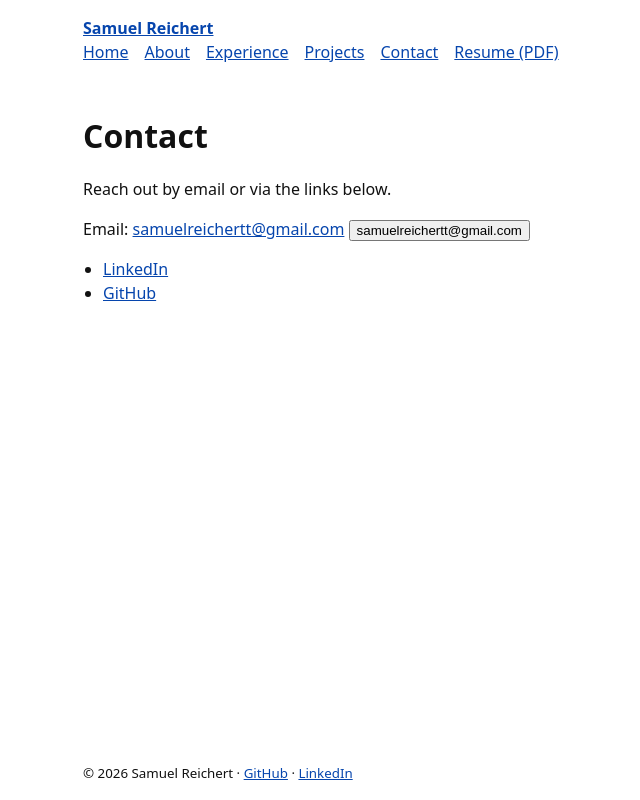
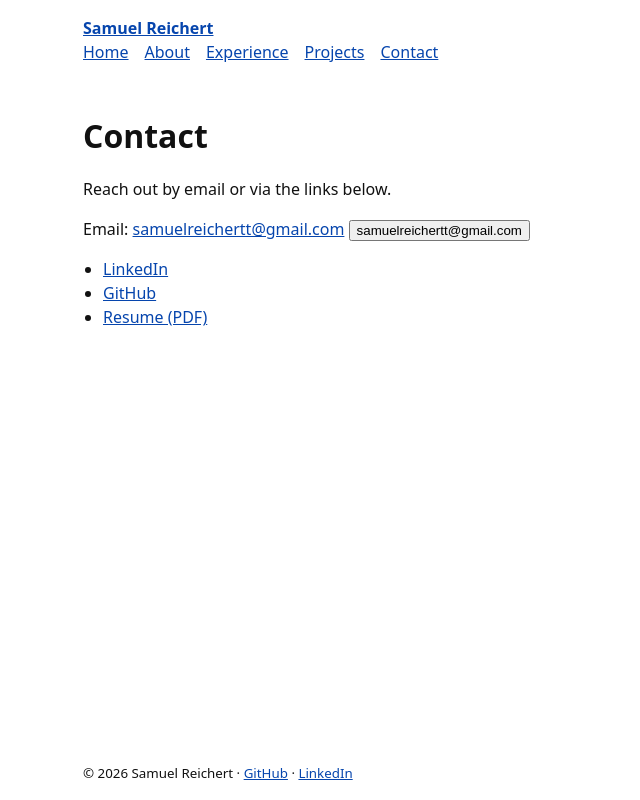
Before and after one commit to samuelreichert/samuelreichert.com, an Astro site: page /contact in a window 1280 px wide. Shown: the whole page, without its empty margins (61-701 px from the left). Built offline with nearby package versions, Linux system fonts and the light colour scheme; Astro itself is replaced by a stand-in of ours.

Commit message:
refactor: move resume link from nav to contact page

```diff
--- a/src/components/Header.astro
+++ b/src/components/Header.astro
@@ -20,11 +20,6 @@ const currentPath = Astro.url.pathname.replace(/\/$/, '') || '/';
           </li>
         ))
       }
-      <li>
-        <a href={siteConfig.resumeUrl} rel="noopener" target="_blank">
-          Resume (PDF)
-        </a>
-      </li>
     </ul>
   </nav>
 </header>
--- a/src/pages/contact.astro
+++ b/src/pages/contact.astro
@@ -18,5 +18,6 @@ import { siteConfig } from '../data/site';
   <ul class="bullets">
     <li><a href={siteConfig.linkedin} rel="noopener" target="_blank">LinkedIn</a></li>
     <li><a href={siteConfig.github} rel="noopener" target="_blank">GitHub</a></li>
+    <li><a href={siteConfig.resumeUrl} rel="noopener" target="_blank">Resume (PDF)</a></li>
   </ul>
 </BaseLayout>
```
